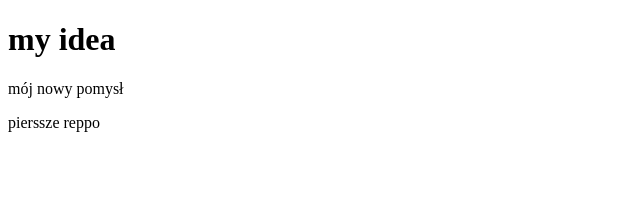
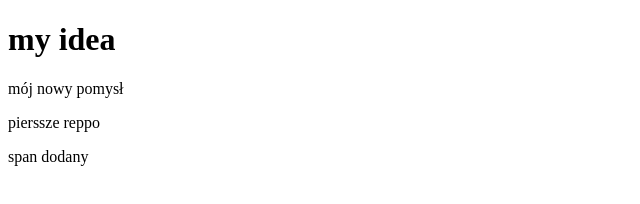
Before and after one commit to LangeRadoslaw/Repo-test, a plain HTML site: page index.html in a window 1280 px wide. Shown: the whole page, without its empty margins (0-640 px from the left). Drawn offline with Linux system fonts and the light colour scheme.

Commit message:
added span

```diff
--- a/index.html
+++ b/index.html
@@ -12,6 +12,7 @@
     <h1>my idea</h1>
     <p>mój nowy pomysł</p>
     <p>pierssze reppo</p>
+    <span>span dodany</span>
 </body>
 
 </html>
```
